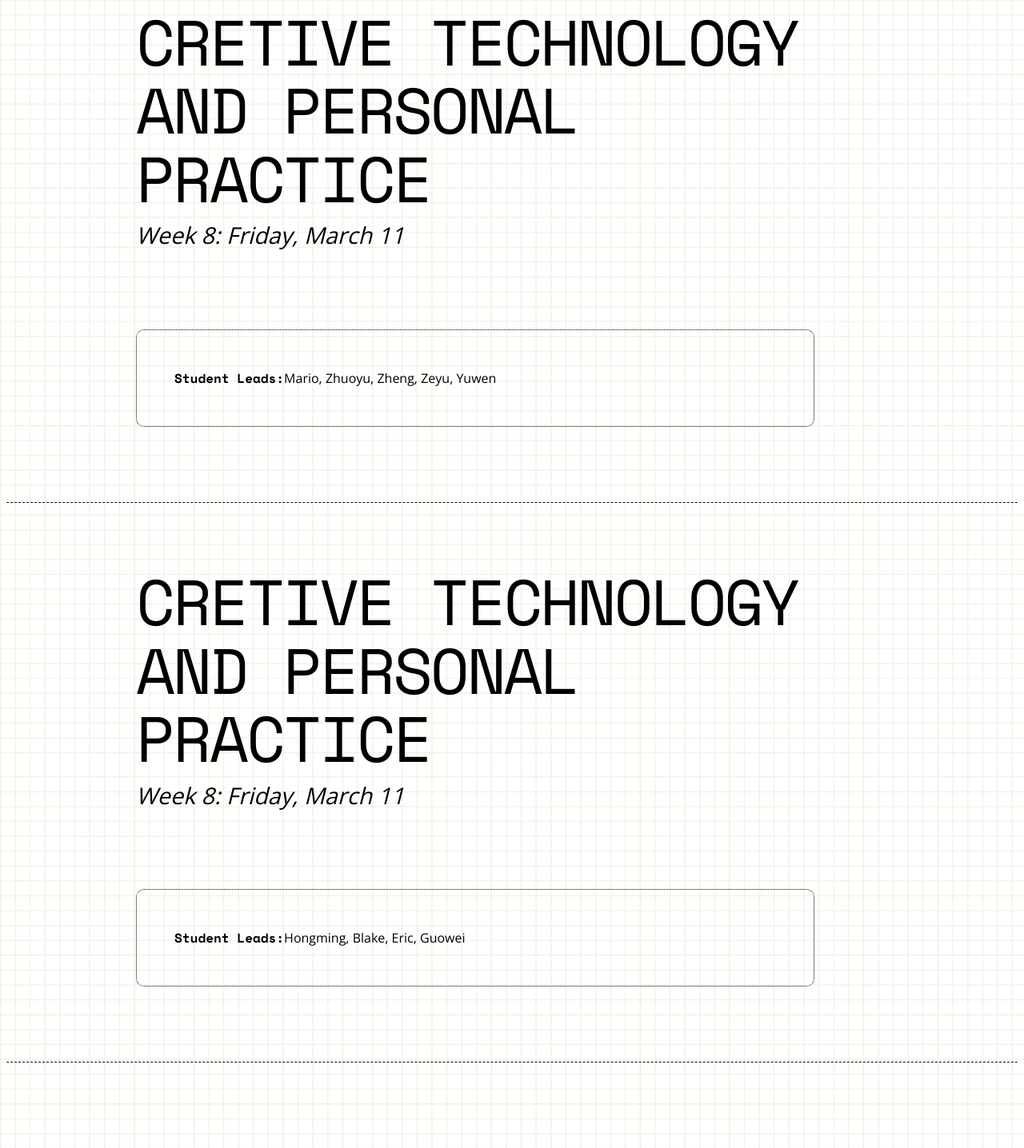
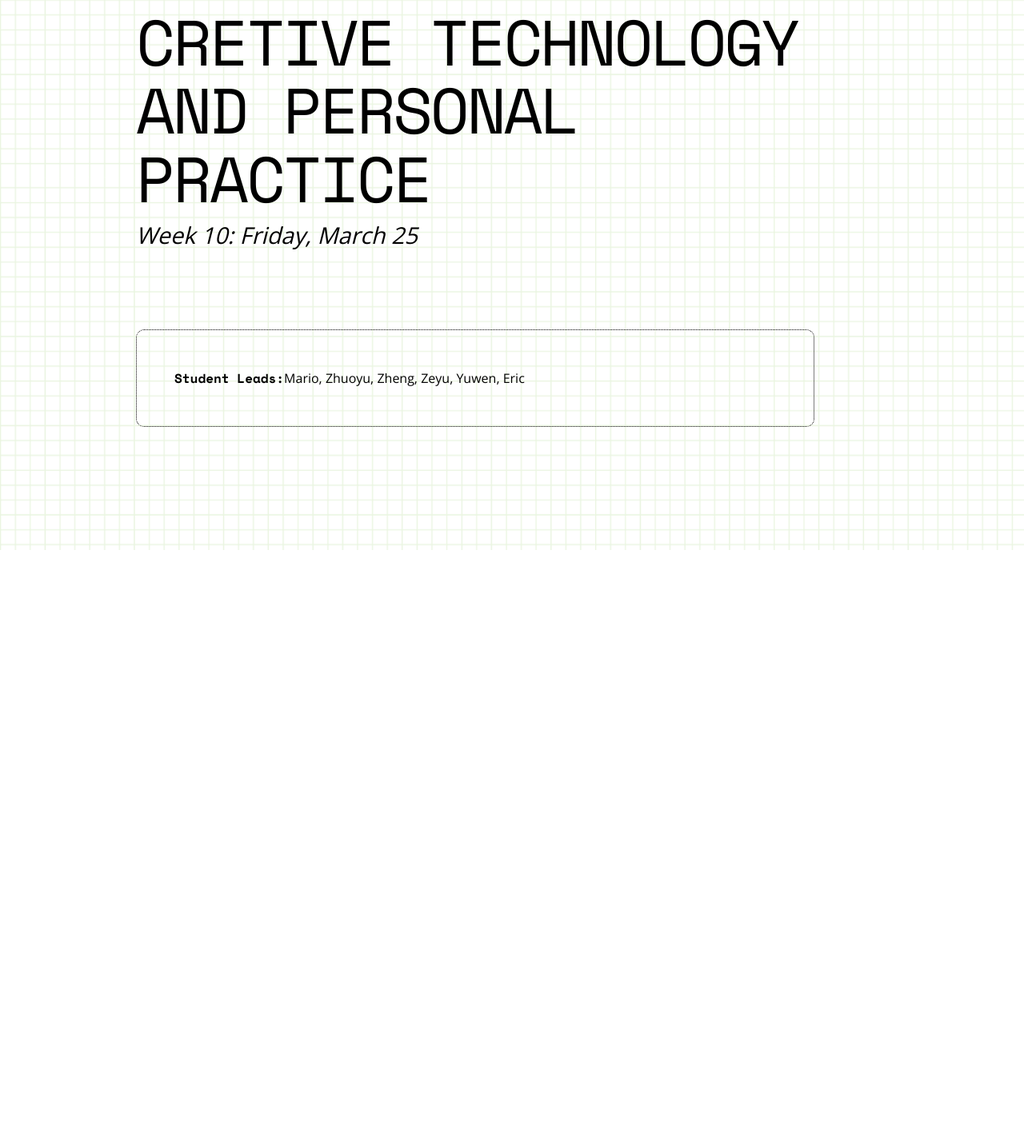
Before and after one commit to ConnectedCat/AC-CreativeTechnology4, a plain HTML site: page seminar/index.html in a window 1280 px wide. Shown: the part 7166-8602 px from the top of the page at 80% size. After the commit the page ends 7854 px from the top, so only its background shows below. Drawn offline with nearby package versions, Linux system fonts and the light colour scheme.

Commit message:
Updates to student timeslot assignments

```diff
--- a/seminar/index.html
+++ b/seminar/index.html
@@ -120,30 +120,22 @@
         <section>
             <h2>Cretive Technology and Personal Practice</h2>
             <p class="date">Week 8: Friday, March 11</p>
-            <p class="documentation"><strong>Student Leads:</strong>Miaoqiong, Yiran, Yue, Fanxuan, Yining</p>
+            <p class="documentation"><strong>Student Leads:</strong>Miaoqiong, Yiran, Yue, Fanxuan, Yining, Hongming</p>
         </section>
         <hr>
         <!-- WEEK 9 -->
         <section>
             <h2>Cretive Technology and Personal Practice</h2>
             <p class="date">Week 9: Friday, March 18</p>
-            <p class="documentation"><strong>Student Leads:</strong>Shiyi, Zhiyan, Noah, Alan</p>
+            <p class="documentation"><strong>Student Leads:</strong>Shiyi, Zhiyan, Noah, Alan, Blake, Guowei</p>
         </section>
         <hr>
         <!-- WEEK 10 -->
         <section>
             <h2>Cretive Technology and Personal Practice</h2>
-            <p class="date">Week 8: Friday, March 11</p>
-            <p class="documentation"><strong>Student Leads:</strong>Mario, Zhuoyu, Zheng, Zeyu, Yuwen</p>
+            <p class="date">Week 10: Friday, March 25</p>
+            <p class="documentation"><strong>Student Leads:</strong>Mario, Zhuoyu, Zheng, Zeyu, Yuwen, Eric</p>
         </section>
-        <hr>
-        <!-- WEEK 11 -->
-        <section>
-            <h2>Cretive Technology and Personal Practice</h2>
-            <p class="date">Week 8: Friday, March 11</p>
-            <p class="documentation"><strong>Student Leads:</strong>Hongming, Blake, Eric, Guowei</p>
-        </section>
-        <hr>
 
     </main>
 </body>
```
